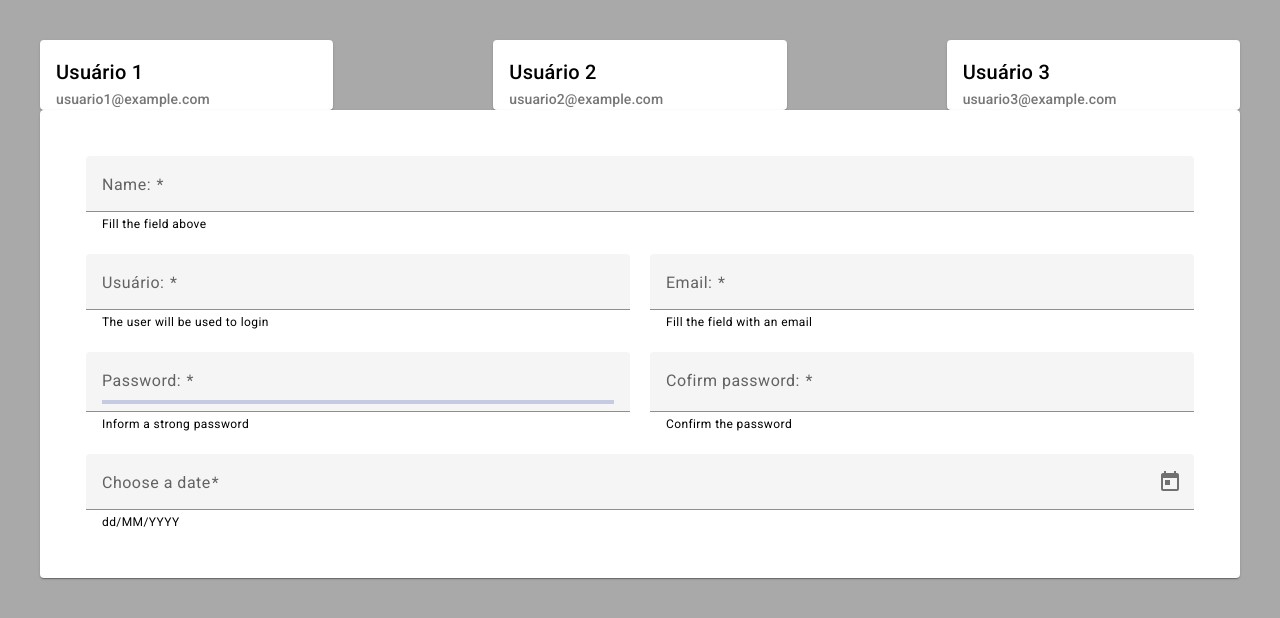
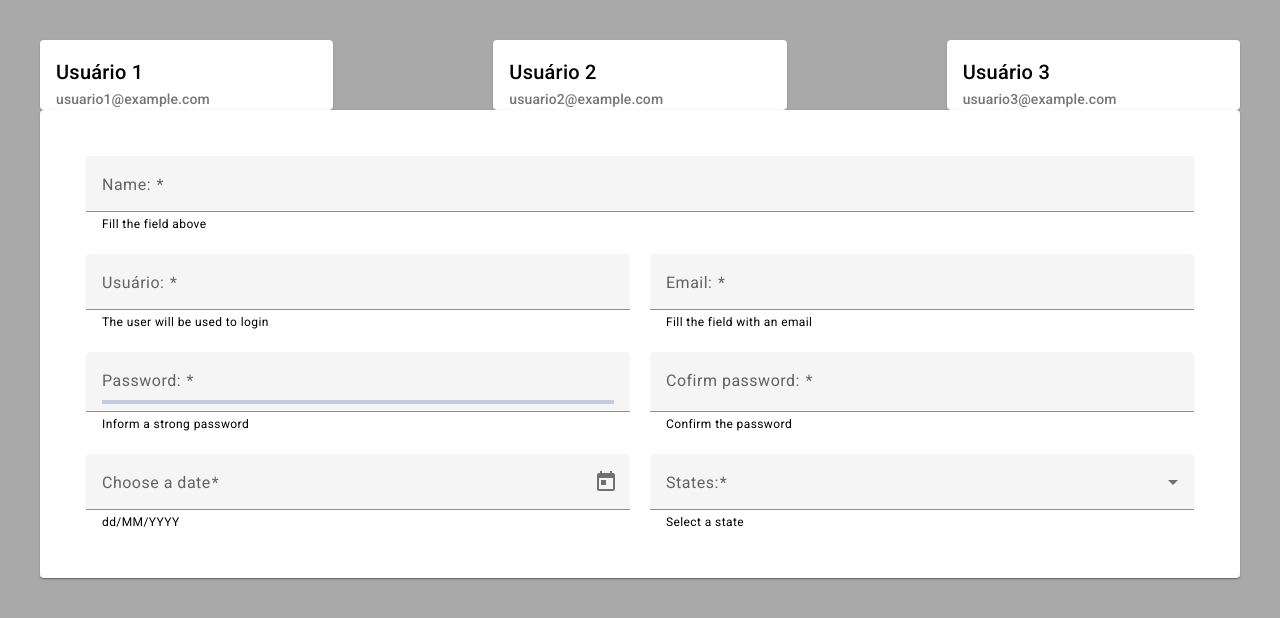
Before and after one commit to arthur-hds/user-registration-project, an Angular app: page / in a window 1280 px wide. Shown: the top 618 px of the page. Built offline with nearby package versions, Linux system fonts and the light colour scheme.

Commit message:
feature: Added states input

```diff
--- a/src/app/components/user-form/user-form.component.html
+++ b/src/app/components/user-form/user-form.component.html
@@ -203,6 +203,32 @@
 
                 </mat-form-field>
 
+
+                <mat-form-field class="user-form__item">
+
+                    <mat-label>States:</mat-label>
+                    <mat-select
+                        name="StatesSelectInput"
+                        [(ngModel)] = "userSelected.state"
+                        required
+
+                    >
+
+                        <mat-option
+                            *ngFor="let state of statesList"
+                            [value]="state.id"
+                            >
+                            {{ state.descricao }}
+                        </mat-option>
+
+                    </mat-select>
+
+                    <mat-hint>Select a state</mat-hint>
+                    <mat-error>A valid state must be informed</mat-error>
+
+
+                </mat-form-field>
+
             </div>
 
 
--- a/src/app/components/user-form/user-form.component.ts
+++ b/src/app/components/user-form/user-form.component.ts
@@ -59,8 +59,6 @@ export class UserFormComponent implements OnChanges, OnInit{
     if(!event.value){
       return;
     }
-
-
     this.userSelected.birthDate = convertDateObjToPtBr(event.value);
     console.log(this.userSelected.birthDate)
 
```
Also changed, not shown: src/app/angular-material.module.ts (+5 -2 lines).
